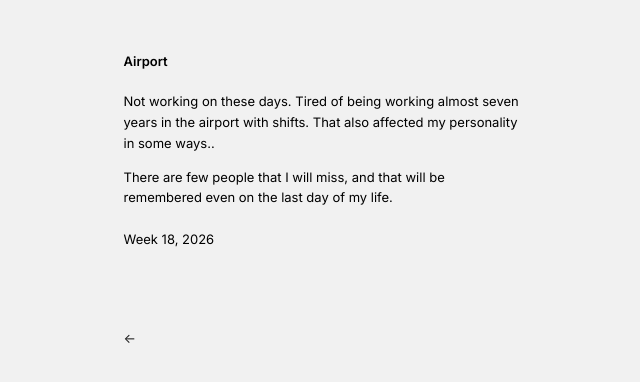
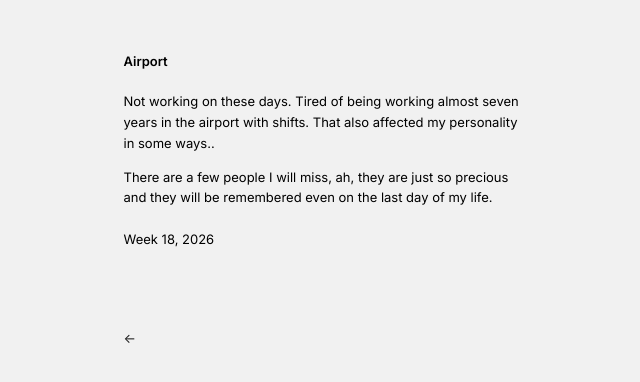
Before and after one commit to hayriartar/hayriartar.github.io, a Jekyll site: the page built from _posts/2026-04-27-airport.md, in a window 1280 px wide. Shown: the top 382 px of the page, without its empty margins (309-949 px from the left). Built offline with Jekyll 4.4.1, drawn with Linux system fonts in a browser that asks for light colours.

Commit message:
Fix typo and improve sentence clarity

```diff
--- a/_posts/2026-04-27-airport.md
+++ b/_posts/2026-04-27-airport.md
@@ -9,4 +9,4 @@ Not working on these days. Tired of being working almost seven years in the airp
 That also affected my personality in some ways..
 
 
-There are few people that I will miss, and that will be remembered even on the last day of my life.
+There are a few people I will miss, ah, they are just so precious and they will be remembered even on the last day of my life.
```
